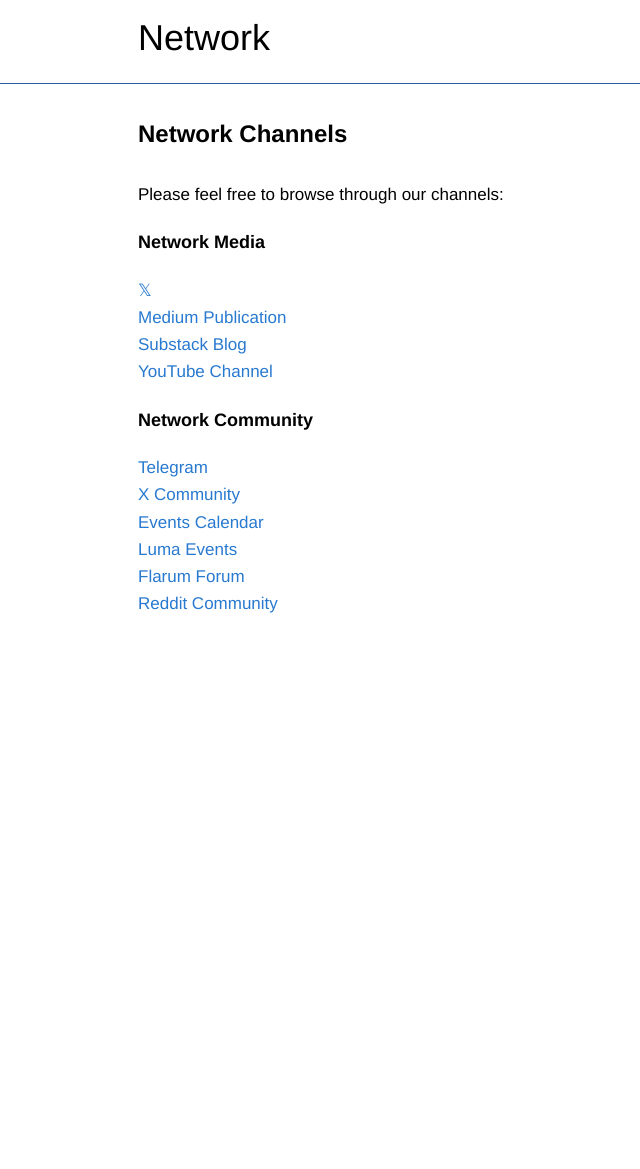
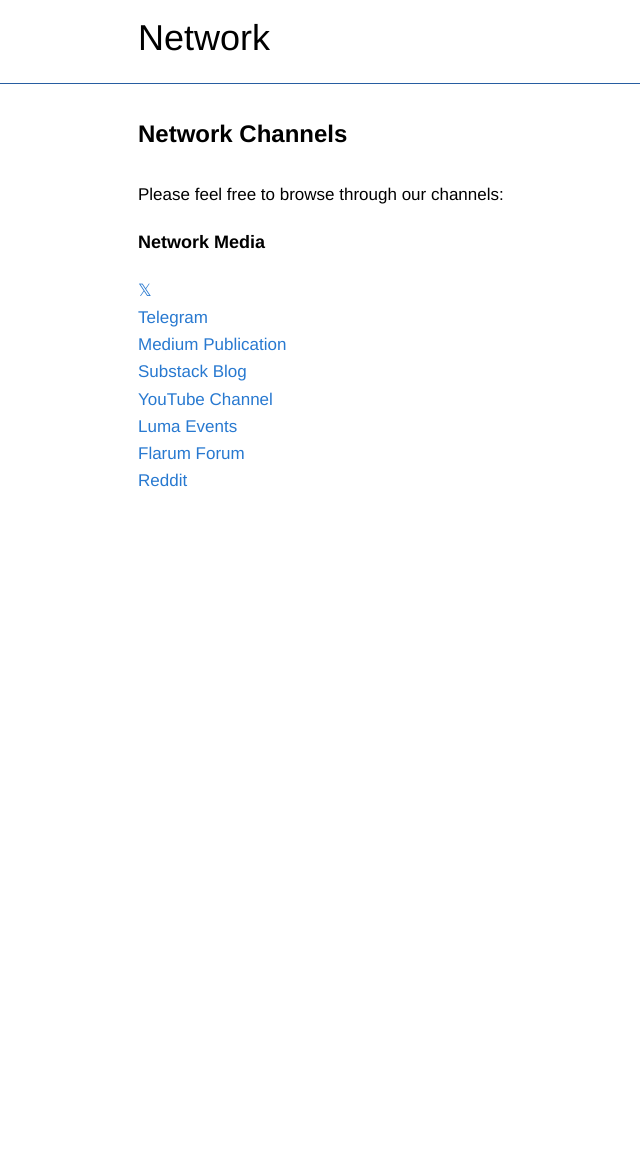
Before and after one commit to networkf/network.github.io, a Jekyll site: the page built from channels.md, in a window 1280 px wide. Shown: the whole page, without its empty margins (137-777 px from the left). Built offline with Jekyll 4.4.1, drawn with Linux system fonts in a browser that asks for light colours; some web fonts are replaced; our own code applies the rules of GitHub Pages for plain Markdown files; the repository's description, which GitHub fills in, is left out; after the commit the page ends 1045 px from its top, so only the background shows below that.

Commit message:
Update channels.md

```diff
--- a/channels.md
+++ b/channels.md
@@ -14,24 +14,17 @@ Please feel free to browse through our channels:
 
 <a href="https://x.com/Networkfdn">𝕏</a>
 <br>
+<a href="https://t.me/networkfoundation">Telegram</a>
+<br>
 <a href="https://medium.com/@network">Medium Publication</a>
 <br>
 <a href="https://network.substack.com/">Substack Blog</a>
 <br>
 <a href="https://youtube.com/@network-foundation">YouTube Channel</a>
 <br>
-
-<b><font size="4">Network Community</font></b>
-
-<a href="https://t.me/networkfoundation">Telegram</a>
-<br>
-<a href="https://x.com/i/communities/1725849980240384096">X Community</a>
-<br>
-<a href="https://www.notion.so/networkfoundation/210b521638de80c8a1ccec5b52f7d82c">Events Calendar</a>
-<br>
 <a href="https://lu.ma/user/net_work">Luma Events</a>
 <br>
 <a href="https://network.flarum.cloud">Flarum Forum</a>
 <br>
-<a href="https://reddit.com/r/networkfoundation">Reddit Community</a>
+<a href="https://reddit.com/r/networkfoundation">Reddit</a>
 <br>
```
